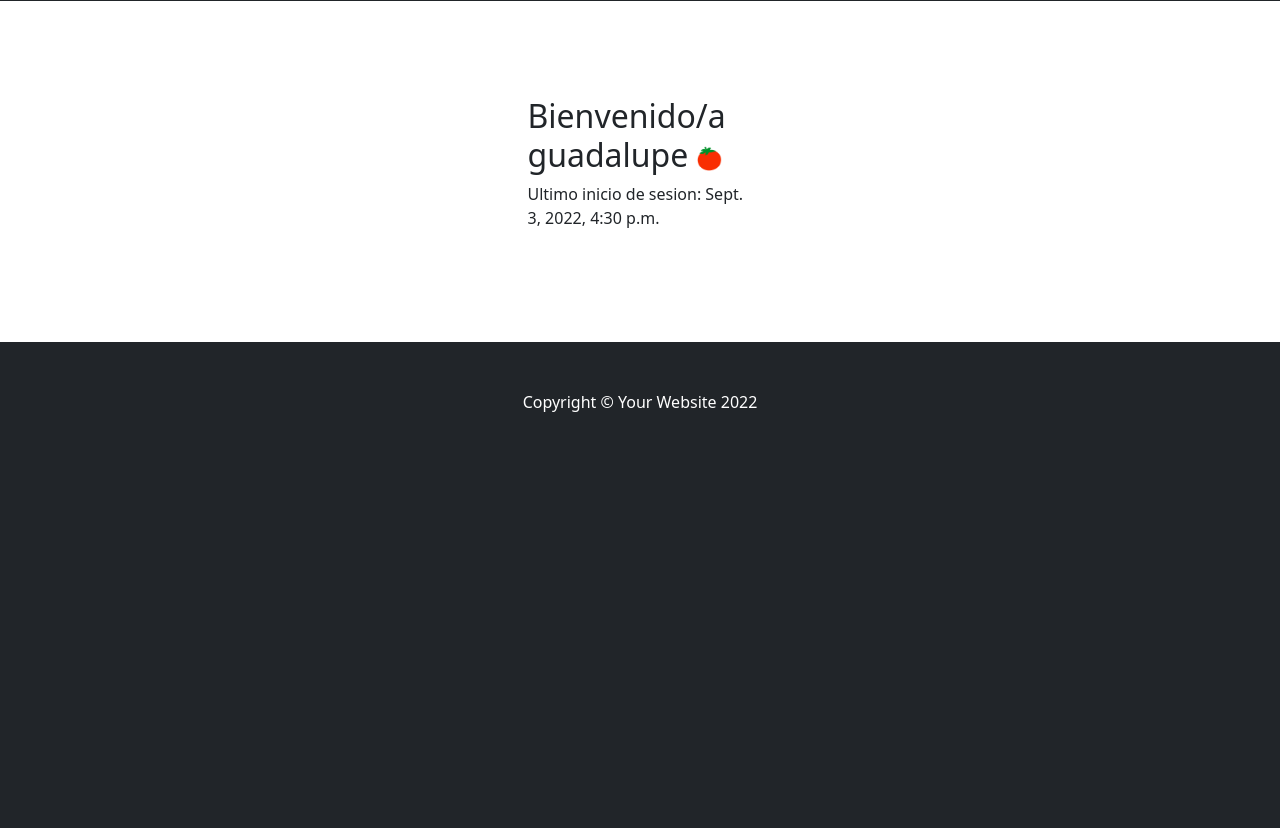
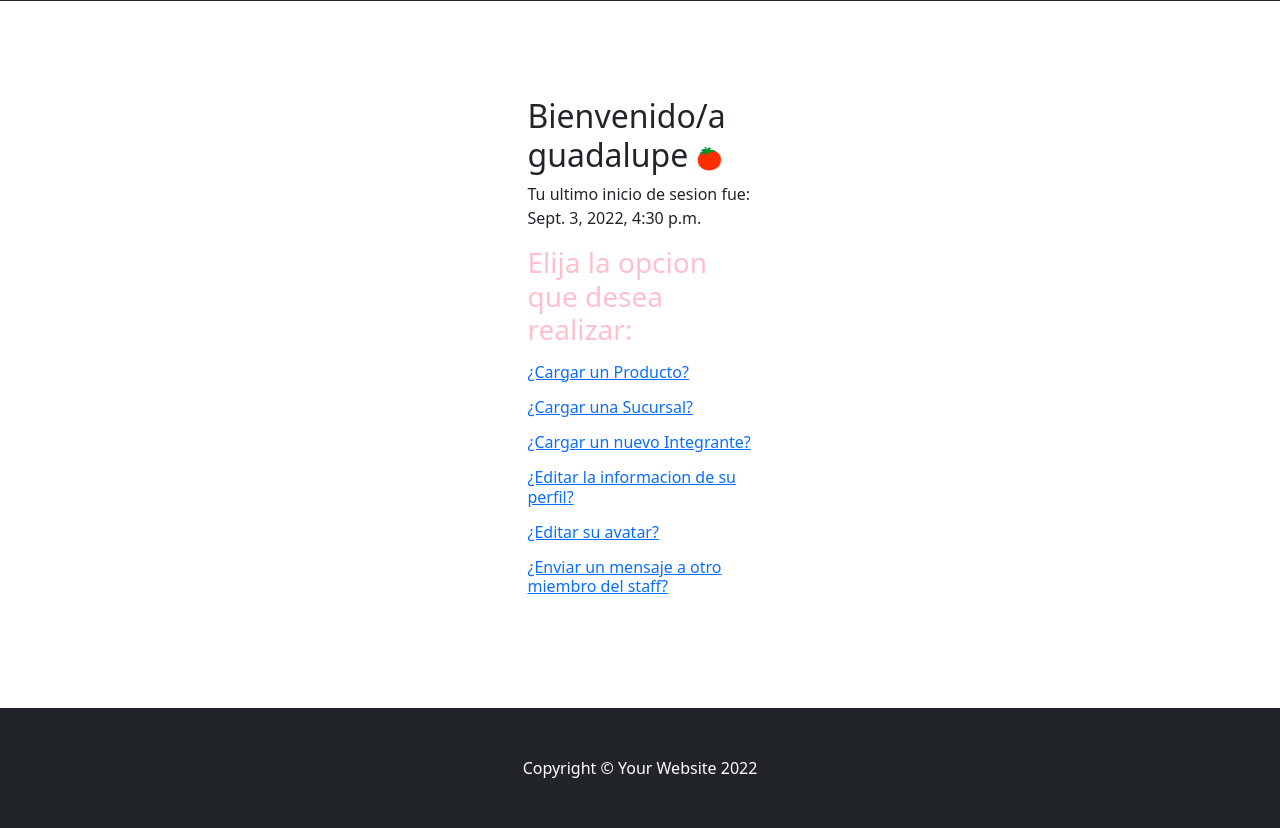
Before and after one commit to RomeroGuadalupe/Entrega-1.1-Romero, a Django app: page /log_web/avatar/ in a window 1280 px wide. Shown: the part 352-1180 px from the top of the page. Before the commit the page ends 764 px from the top, so only its background shows below. Run offline with Django 4.2, Linux system fonts and the light colour scheme; a user stored in the database is signed in; data comes from the database, SQL or seed files in the repository; both versions use the stored data as it was after the commit; parts of the project's set-up code (start-up, migrations or seed data) failed here and were passed over; some libraries are stand-ins or nearby versions.

Commit message:
fecha en mensajes

```diff
--- a/Mensajes/forms.py
+++ b/Mensajes/forms.py
@@ -1,7 +1,10 @@
-from django.forms import Form, CharField, DateTimeField
+from django.forms import Form, CharField, DateField
+from email.policy import default
+from datetime import datetime
 
 
 class FormularioMensajes(Form):
     texto_mensaje = CharField(max_length=500)
     emisor_mensaje = CharField(max_length=150)
+    fecha = datetime.today()
     receptor_mensaje = CharField(max_length=150)
--- a/Mensajes/models.py
+++ b/Mensajes/models.py
@@ -8,4 +8,5 @@ from django.contrib.auth.models import User
 class Mensajes(models.Model):
     texto = models.CharField(max_length=500)
     emisor = models.CharField(max_length=150)
+    fecha = models.DateField(db_column= 'fecha', blank= True, null = True)
     receptor = models.CharField(max_length=150)
--- a/Mensajes/templates/Mensajes/form_mensaje.html
+++ b/Mensajes/templates/Mensajes/form_mensaje.html
@@ -2,9 +2,9 @@
 
 {% block contenido %}
     <form  method="post" > {% csrf_token %}
-
+        <h3> Escriba el mensaje que desea enviar: </h3>
         {{ formulario.as_p }}
-        <input type="submit" value="Cargar nuevo mensaje">
+        <input type="submit" value="Enviar">
 
    </form>
 
--- a/Mensajes/urls.py
+++ b/Mensajes/urls.py
@@ -4,6 +4,6 @@ from Mensajes.views import mensaje_nuevo, mensajeria
 
 urlpatterns = [
     path('', mensaje_nuevo, name="mensaje"),
-    path('mensajes/', mensajeria, name="mensajeria")
+    path('mensajes/', mensajeria, name="mensajeria"),
 
 ]
--- a/Mensajes/views.py
+++ b/Mensajes/views.py
@@ -28,11 +28,11 @@ def mensaje_nuevo(request):
         if formulario.is_valid():
 
             data = formulario.cleaned_data
-
+            fecha = datetime.today()
             texto = data.get("texto_mensaje")
-            emisor = data.get("emisor_mensaje")
+            emisor = request.user.username
             receptor = data.get("receptor_mensaje")
-            mensaje = Mensajes(texto=texto, emisor=emisor , receptor=receptor)
+            mensaje = Mensajes(texto=texto, emisor=emisor , receptor=receptor, fecha=fecha)
 
             mensaje.save()
 
--- a/log_web/templates/log_web/agregar_avatar.html
+++ b/log_web/templates/log_web/agregar_avatar.html
@@ -6,6 +6,7 @@
 <form method="post" enctype="multipart/form-data">
 
     {% csrf_token %}
+    <h3> <p style="color: black"> Ingrese una foto de perfil de usuario </p></h3>
 
     {{ form.as_p }}
     <input type="submit" value="Cargar">
--- a/log_web/templates/log_web/avatar.html
+++ b/log_web/templates/log_web/avatar.html
@@ -12,8 +12,16 @@
     </h2>
 
     <p>
-        Ultimo inicio de sesion: {{ request.user.last_login }}
+        Tu ultimo inicio de sesion fue: {{ request.user.last_login }}
     </p>
+    <h3> <p style="color: pink"> Elija la opcion que desea realizar: </p></h3>
+        <h6> <p style="color: black"> <a href="{% url 'carga_productos' %}" role="button">¿Cargar un Producto?</a> </p></h6>
+        <h6> <p style="color: black"> <a href="{% url 'carga_sucursales' %}" role="button">¿Cargar una Sucursal?</a> </p></h6>
+        <h6> <p style="color: black"> <a href="{% url 'carga_integrantes' %}" role="button">¿Cargar un nuevo Integrante?</a> </p></h6>
+        <h6> <p style="color: black"> <a href="{% url 'editar_usuario' %}" role="button">¿Editar la informacion de su perfil?</a> </p></h6>
+        <h6> <p style="color: black"> <a href="{% url 'agregar_avatar' %}" role="button">¿Editar su avatar?</a> </p></h6>
+        <h6> <p style="color: black"> <a href="{% url 'mensaje' %}" role="button">¿Enviar un mensaje a otro miembro del staff?</a> </p></h6>
+
 </div>
 
 
--- a/web/urls.py
+++ b/web/urls.py
@@ -17,9 +17,11 @@ from django.contrib import admin
 from django.urls import path, include
 from django.conf.urls.static import static
 from django.conf import settings
+from WebPage.views import inicio
 
 urlpatterns = [
     path('admin/', admin.site.urls),
+    path('', inicio, name="Tienda_Olivia"),
     path('WebPage/', include('WebPage.urls')),
     path('log_web/', include('log_web.urls')),
     path('Mensajes/', include ('Mensajes.urls')),
```
Also changed, not shown: Mensajes/templates/Mensajes/mensajes.html (+29 -20 lines), Mensajes/migrations/0002_mensajes_fecha.py (added), db.sqlite3.
